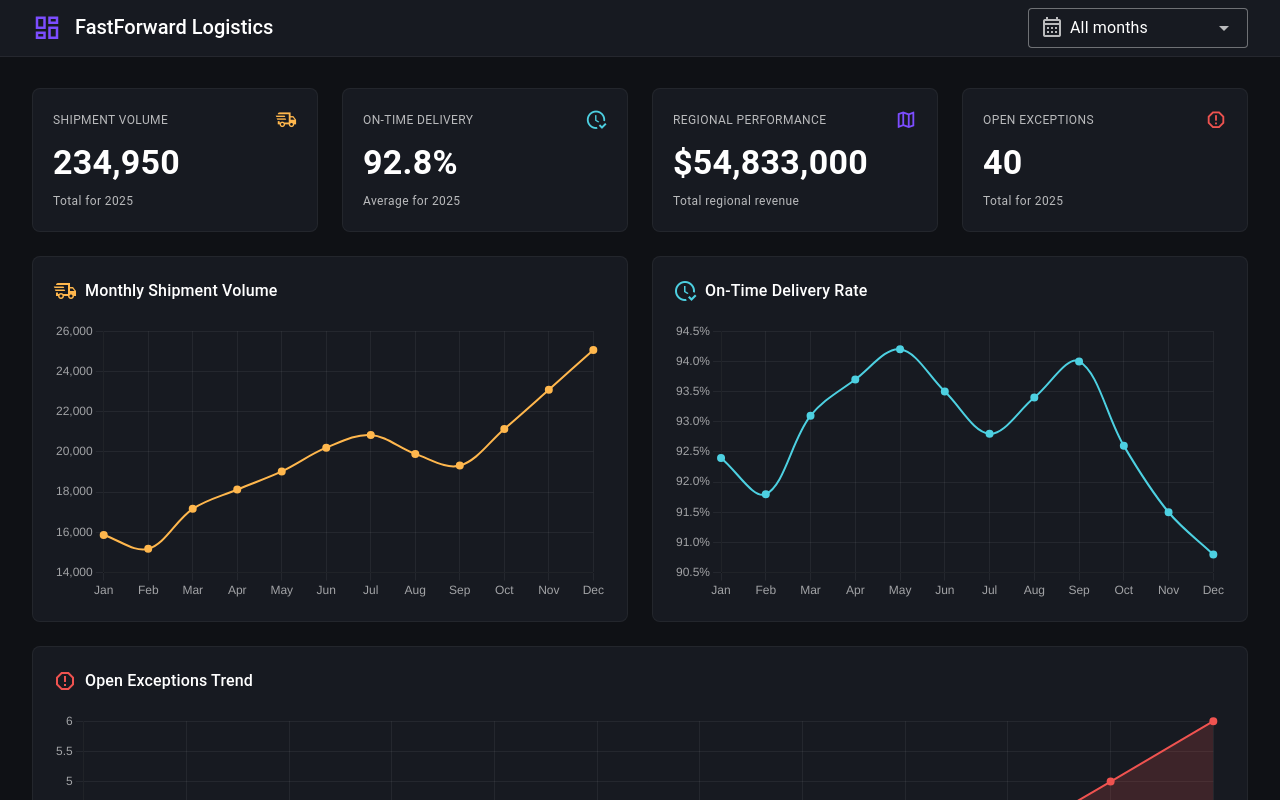
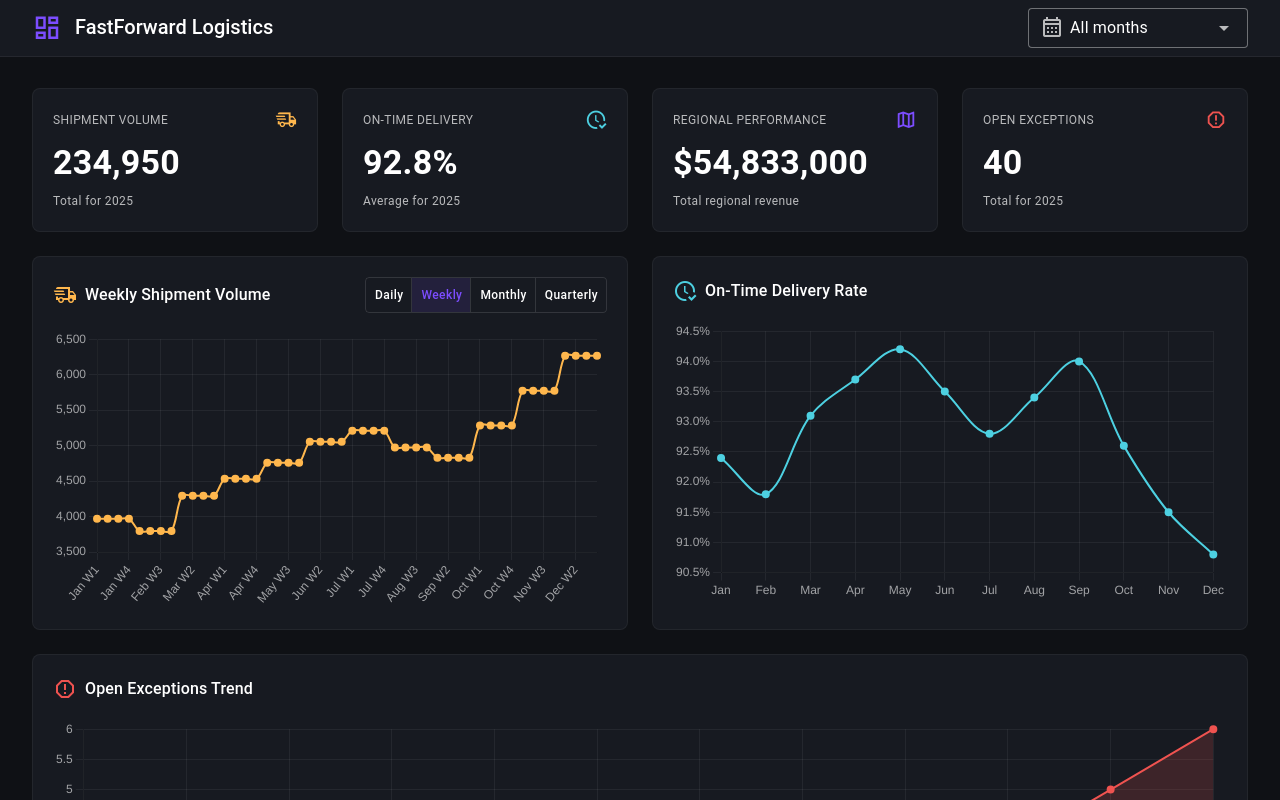
Before and after one commit to Ryan-024/capstone-202-F, a Vue app: page / in a window 1280 px wide. Shown: the top 800 px of the page. Built offline with nearby package versions, Linux system fonts and the light colour scheme.

Commit message:
added time selector for shipment volume

```diff
--- a/src/components/LineChartCard.vue
+++ b/src/components/LineChartCard.vue
@@ -154,6 +154,8 @@ const chartOptions = computed<ChartOptions<'line'>>(() => ({
     <div class="d-flex align-center mb-4">
       <v-icon :icon="icon" :color="color" class="mr-2" />
       <span class="text-subtitle-1 font-weight-medium">{{ title }}</span>
+      <v-spacer />
+      <slot name="actions" />
     </div>
     <div :style="{ height: `${height}px` }">
       <Line :data="chartData" :options="chartOptions" />
--- a/src/views/Home.vue
+++ b/src/views/Home.vue
@@ -1,5 +1,5 @@
 <script setup lang="ts">
-import { computed } from 'vue'
+import { computed, ref } from 'vue'
 import LineChartCard from '../components/LineChartCard.vue'
 import {
   useDashboardFilter,
@@ -164,11 +164,85 @@ const summaryCards = computed<SummaryCard[]>(() => {
 
 // Highlight the selected month on the charts
 const labels = computed(() => metrics.map((m) => m.label))
-const shipmentsData = computed(() => metrics.map((m) => totalShipments(m)))
 const onTimeData = computed(() => metrics.map((m) => m.onTimeDeliveryRate))
 const exceptionsData = computed(() =>
   metrics.map((m) => m.openExceptions.length),
 )
+
+// Shipment volume period selector
+type ShipmentPeriod = 'daily' | 'weekly' | 'monthly' | 'quarterly'
+
+const shipmentPeriod = ref<ShipmentPeriod>('weekly')
+
+const shipmentPeriodOptions: Array<{ label: string; value: ShipmentPeriod }> = [
+  { label: 'Daily', value: 'daily' },
+  { label: 'Weekly', value: 'weekly' },
+  { label: 'Monthly', value: 'monthly' },
+  { label: 'Quarterly', value: 'quarterly' },
+]
+
+// 2025 is not a leap year
+const daysInMonth = [31, 28, 31, 30, 31, 30, 31, 31, 30, 31, 30, 31]
+
+interface Series {
+  labels: string[]
+  data: number[]
+}
+
+const shipmentSeries = computed<Series>(() => {
+  const monthly = metrics.map((m) => totalShipments(m))
+
+  if (shipmentPeriod.value === 'monthly') {
+    return { labels: labels.value, data: monthly }
+  }
+
+  if (shipmentPeriod.value === 'quarterly') {
+    return {
+      labels: ['Q1', 'Q2', 'Q3', 'Q4'],
+      data: [0, 1, 2, 3].map((q) =>
+        monthly.slice(q * 3, q * 3 + 3).reduce((s, v) => s + v, 0),
+      ),
+    }
+  }
+
+  if (shipmentPeriod.value === 'weekly') {
+    const wLabels: string[] = []
+    const wData: number[] = []
+    metrics.forEach((m, i) => {
+      const weeks = Math.round(daysInMonth[i] / 7) // 4 or 5
+      const perWeek = Math.round(monthly[i] / weeks)
+      for (let w = 1; w <= weeks; w++) {
+        wLabels.push(`${m.label} W${w}`)
+        wData.push(perWeek)
+      }
+    })
+    return { labels: wLabels, data: wData }
+  }
+
+  // daily
+  const dLabels: string[] = []
+  const dData: number[] = []
+  metrics.forEach((m, i) => {
+    const perDay = Math.round(monthly[i] / daysInMonth[i])
+    for (let d = 1; d <= daysInMonth[i]; d++) {
+      dLabels.push(`${m.label} ${d}`)
+      dData.push(perDay)
+    }
+  })
+  return { labels: dLabels, data: dData }
+})
+
+// Only highlight the point when we're on the monthly view and a month is selected
+const shipmentsHighlightIndex = computed(() =>
+  !isAll.value && shipmentPeriod.value === 'monthly' ? selectedIndex.value : -1,
+)
+
+const shipmentsChartTitle = computed(() => {
+  const suffix =
+    shipmentPeriod.value.charAt(0).toUpperCase() +
+    shipmentPeriod.value.slice(1)
+  return `${suffix} Shipment Volume`
+})
 
 // Regional performance summary — averaged/summed across selection
 interface RegionRow {
@@ -271,15 +345,36 @@ const regionalView = computed<RegionRow[]>(() => {
       <!-- Shipment volume chart -->
       <v-col cols="12" md="6">
         <LineChartCard
-          title="Monthly Shipment Volume"
+          :title="shipmentsChartTitle"
           icon="mdi-truck-fast-outline"
           :color="palette.shipments"
-          dataset-label="Total Shipments"
-          :labels="labels"
-          :data="shipmentsData"
+          dataset-label="Shipments"
+          :labels="shipmentSeries.labels"
+          :data="shipmentSeries.data"
           :formatter="fmtNumber"
-          :highlight-index="isAll ? -1 : selectedIndex"
-        />
+          :highlight-index="shipmentsHighlightIndex"
+        >
+          <template #actions>
+            <v-btn-toggle
+              v-model="shipmentPeriod"
+              density="compact"
+              variant="outlined"
+              mandatory
+              divided
+              color="primary"
+            >
+              <v-btn
+                v-for="opt in shipmentPeriodOptions"
+                :key="opt.value"
+                :value="opt.value"
+                size="x-small"
+                class="text-caption"
+              >
+                {{ opt.label }}
+              </v-btn>
+            </v-btn-toggle>
+          </template>
+        </LineChartCard>
       </v-col>
 
       <!-- On-Time Delivery chart -->
```
